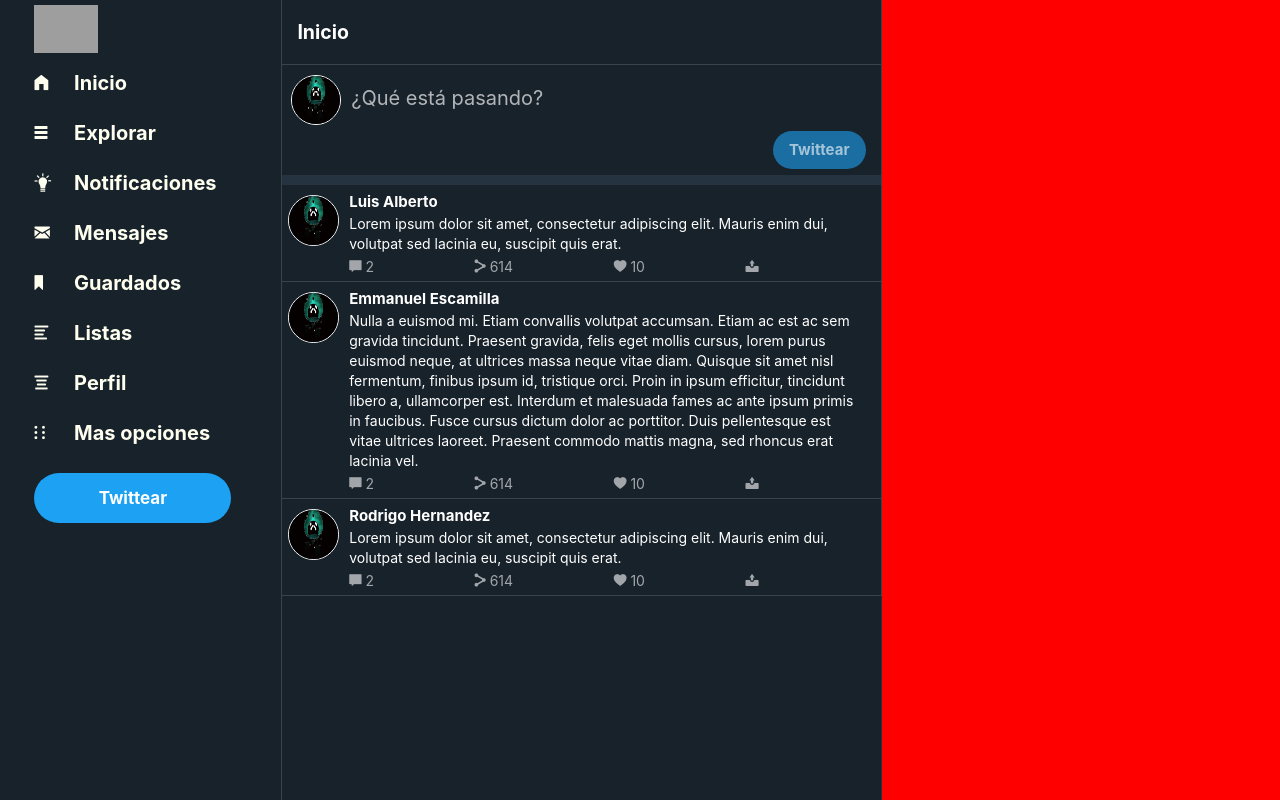
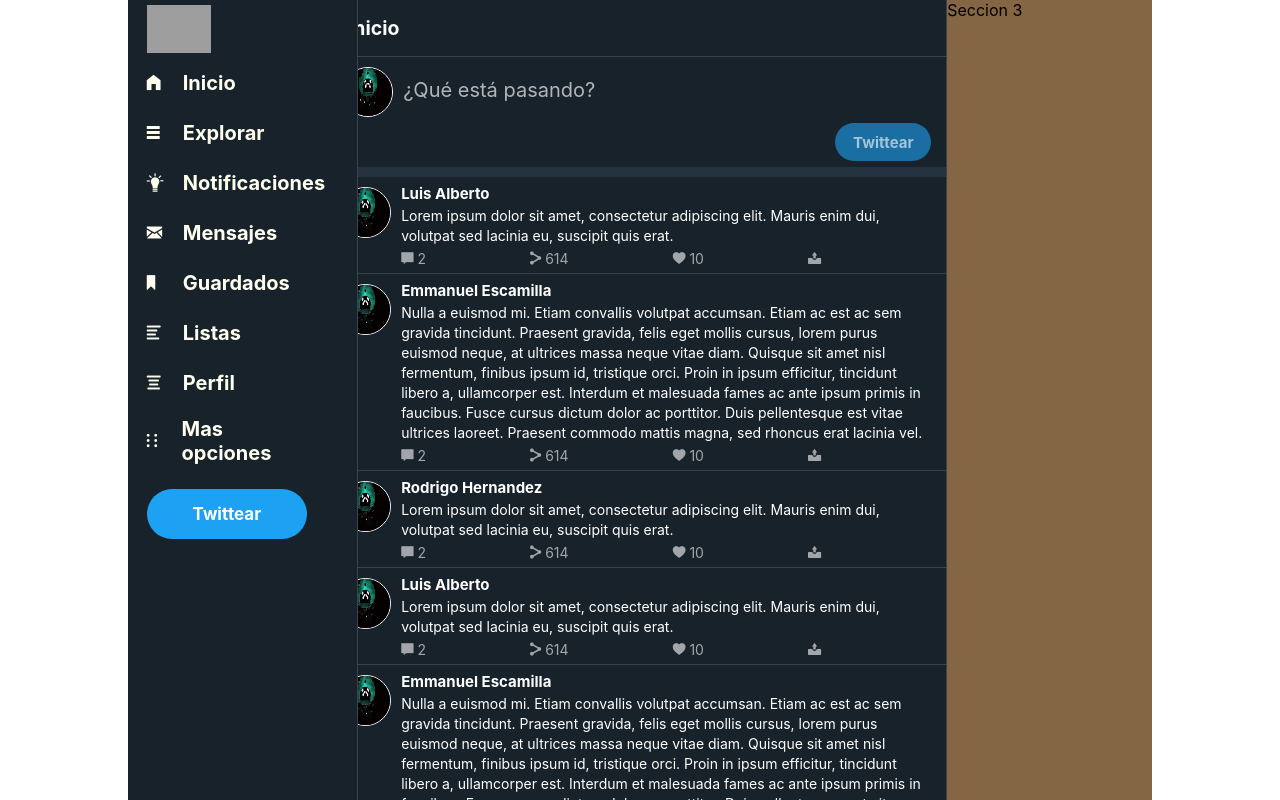
Before and after one commit to SdKray/repli-twitter, a React (Create React App) app: page / in a window 1280 px wide. Shown: the top 800 px of the page. Built offline with nearby package versions, Linux system fonts and the light colour scheme; grey boxes are pictures that could not be loaded.

Commit message:
corrigiendo estilos

```diff
--- a/src/App.css
+++ b/src/App.css
@@ -1,5 +1,7 @@
 .App {
 	display: flex;
+	justify-content: center;
+	width: 100%;
 }
 
 .App-logo {
--- a/src/App.js
+++ b/src/App.js
@@ -7,11 +7,20 @@ import Noticias from './containers/Noticias';
 
 function App() {
 	return (
-		<div className='App'>
-			<Menu />
-			<div className='prueba'>
-				<Noticias />
+		<div className='App' style={{backgroundColor:"#ffff"}}>
+			<div style={{width:"80%", display:"flex"}}>
+				<div style={{ width: "20%",  }} >
+					<Menu />
+				</div>
+				<div style={{ width: "60%" }}>
+					<Noticias />
+				</div>
+				<div style={{ width: "20%", backgroundColor: "#846544" }}>
+					Seccion 3
 			</div>
+
+			</div>
+
 		</div>
 	);
 }
--- a/src/containers/Noticias.jsx
+++ b/src/containers/Noticias.jsx
@@ -3,6 +3,51 @@ import Inicio from '../components/Inicio';
 import Twittear from '../components/Twittear';
 import Twits from '../components/Twits';
 const tws = [
+	{
+		User: 'Luis Alberto',
+		Texto:
+			'Lorem ipsum dolor sit amet, consectetur adipiscing elit. Mauris enim dui, volutpat sed lacinia eu, suscipit quis erat.'
+	},
+	{
+		User: 'Emmanuel Escamilla',
+		Texto:
+			' Nulla a euismod mi. Etiam convallis volutpat accumsan. Etiam ac est ac sem gravida tincidunt. Praesent gravida, felis eget mollis cursus, lorem purus euismod neque, at ultrices massa neque vitae diam. Quisque sit amet nisl fermentum, finibus ipsum id, tristique orci. Proin in ipsum efficitur, tincidunt libero a, ullamcorper est. Interdum et malesuada fames ac ante ipsum primis in faucibus. Fusce cursus dictum dolor ac porttitor. Duis pellentesque est vitae ultrices laoreet. Praesent commodo mattis magna, sed rhoncus erat lacinia vel. '
+	},
+	{
+		User: 'Rodrigo Hernandez',
+		Texto:
+			'Lorem ipsum dolor sit amet, consectetur adipiscing elit. Mauris enim dui, volutpat sed lacinia eu, suscipit quis erat.'
+	},
+	{
+		User: 'Luis Alberto',
+		Texto:
+			'Lorem ipsum dolor sit amet, consectetur adipiscing elit. Mauris enim dui, volutpat sed lacinia eu, suscipit quis erat.'
+	},
+	{
+		User: 'Emmanuel Escamilla',
+		Texto:
+			' Nulla a euismod mi. Etiam convallis volutpat accumsan. Etiam ac est ac sem gravida tincidunt. Praesent gravida, felis eget mollis cursus, lorem purus euismod neque, at ultrices massa neque vitae diam. Quisque sit amet nisl fermentum, finibus ipsum id, tristique orci. Proin in ipsum efficitur, tincidunt libero a, ullamcorper est. Interdum et malesuada fames ac ante ipsum primis in faucibus. Fusce cursus dictum dolor ac porttitor. Duis pellentesque est vitae ultrices laoreet. Praesent commodo mattis magna, sed rhoncus erat lacinia vel. '
+	},
+	{
+		User: 'Rodrigo Hernandez',
+		Texto:
+			'Lorem ipsum dolor sit amet, consectetur adipiscing elit. Mauris enim dui, volutpat sed lacinia eu, suscipit quis erat.'
+	},
+	{
+		User: 'Luis Alberto',
+		Texto:
+			'Lorem ipsum dolor sit amet, consectetur adipiscing elit. Mauris enim dui, volutpat sed lacinia eu, suscipit quis erat.'
+	},
+	{
+		User: 'Emmanuel Escamilla',
+		Texto:
+			' Nulla a euismod mi. Etiam convallis volutpat accumsan. Etiam ac est ac sem gravida tincidunt. Praesent gravida, felis eget mollis cursus, lorem purus euismod neque, at ultrices massa neque vitae diam. Quisque sit amet nisl fermentum, finibus ipsum id, tristique orci. Proin in ipsum efficitur, tincidunt libero a, ullamcorper est. Interdum et malesuada fames ac ante ipsum primis in faucibus. Fusce cursus dictum dolor ac porttitor. Duis pellentesque est vitae ultrices laoreet. Praesent commodo mattis magna, sed rhoncus erat lacinia vel. '
+	},
+	{
+		User: 'Rodrigo Hernandez',
+		Texto:
+			'Lorem ipsum dolor sit amet, consectetur adipiscing elit. Mauris enim dui, volutpat sed lacinia eu, suscipit quis erat.'
+	},
 	{
 		User: 'Luis Alberto',
 		Texto:
--- a/src/style.css
+++ b/src/style.css
@@ -1,14 +1,15 @@
 .izq-menu {
 	background-color: rgb(24, 34, 43);
-	width: 22%;
+	/* width: 22%; */
 	height: 100vh;
 	border-right: solid 1px rgb(56, 68, 77);
 	display: flex;
 	flex-flow: column;
 	align-items: flex-end;
+	position: fixed;
 }
 .container {
-	width: 60%;
+	/* width: 60%; */
 	background-color: rgb(24, 34, 43);
 	border-right: solid 1px #253341;
 }
```
Also changed, not shown: 1 other file (tests, documents, lock files or other folders).
